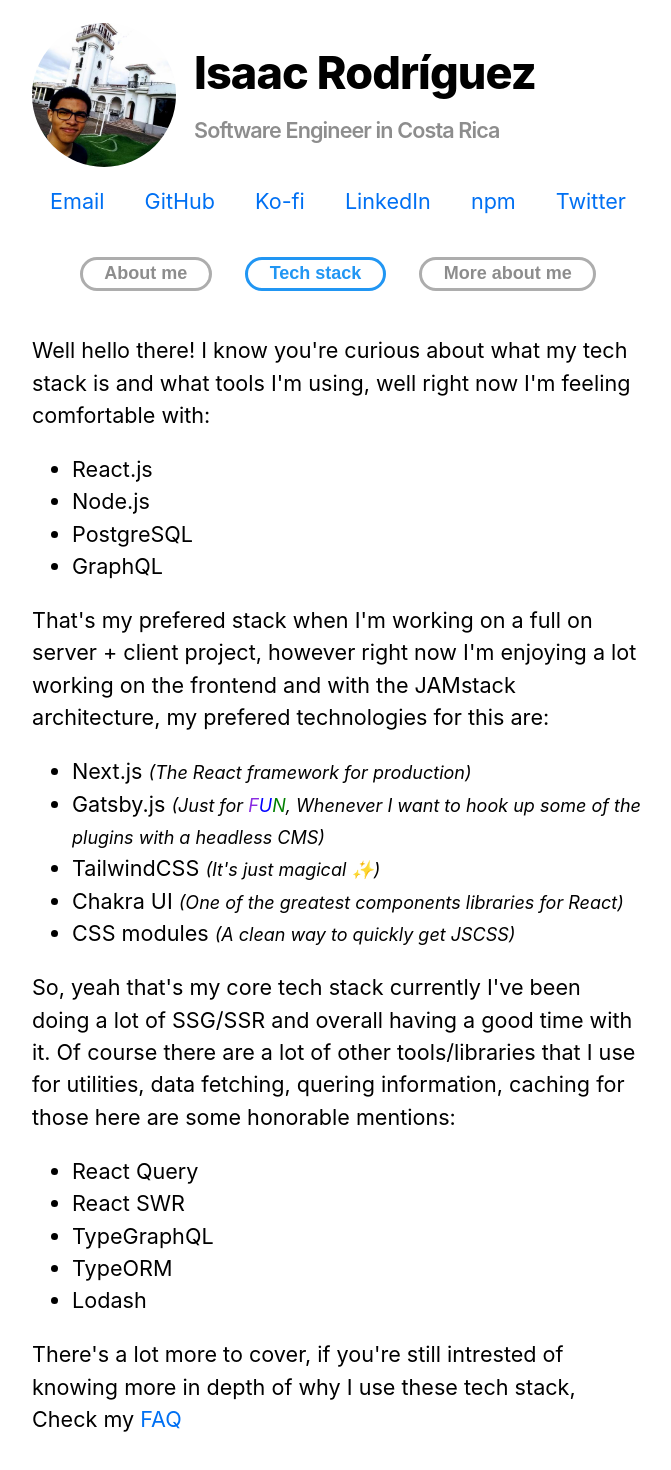
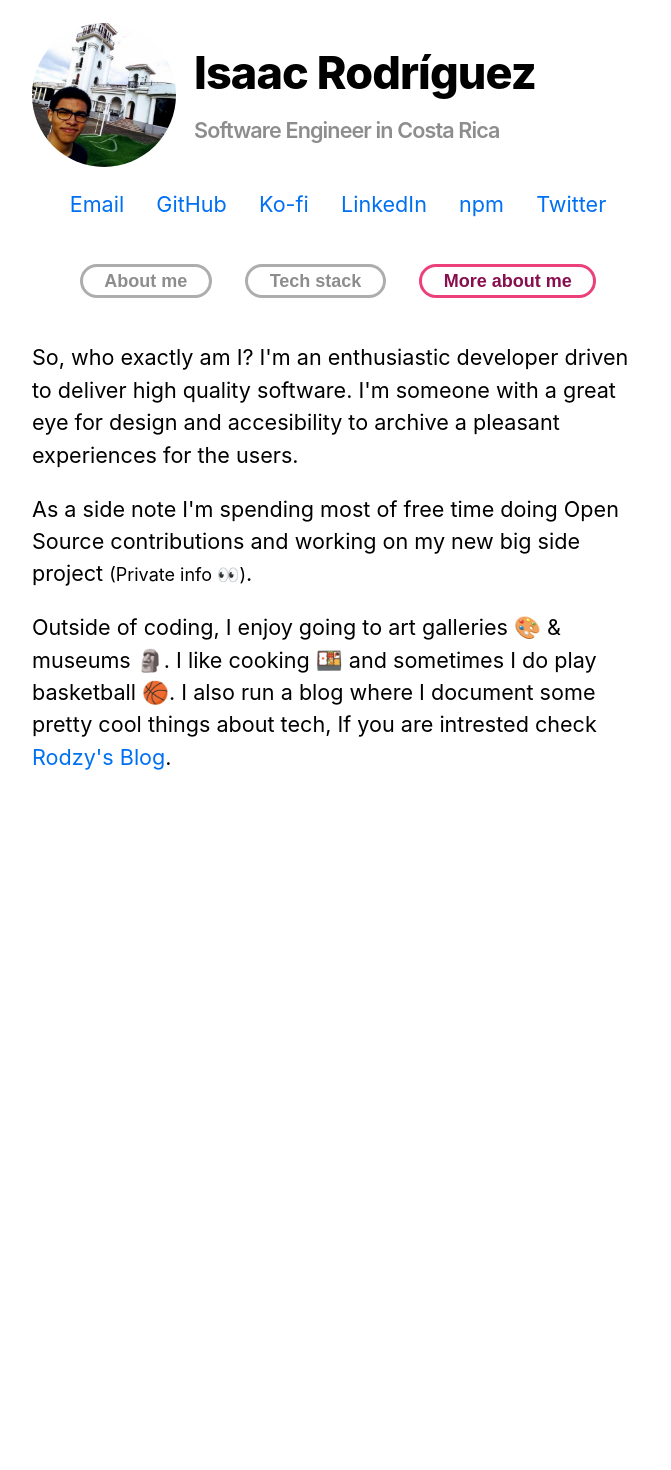
Before and after one commit to rodzy/2021, a Next.js app: page / in a window 1280 px wide. Shown: the part 96-1566 px from the top of the page, without its empty margins (302-973 px from the left). After the commit the page ends 977 px from the top, so only its background shows below. Built offline with nearby package versions, Linux system fonts and the light colour scheme.

Commit message:
Finished more about me section

```diff
--- a/pages/index.js
+++ b/pages/index.js
@@ -7,8 +7,8 @@
 
 const InitialState = {
   intro: false,
-  stack: true,
-  more: false,
+  stack: false,
+  more: true,
 };
 
 export default function Home() {
@@ -47,8 +47,8 @@
           <div className={utilStyles.buttonsContainer}>
             <button
               style={{
-                borderColor: intro ? "#673ab7" : "#adadad",
-                color: intro ? "#673ab7" : "#8d8d8d",
+                borderColor: intro ? "#EC407A" : "#adadad",
+                color: intro ? "#880E4F" : "#8d8d8d",
               }}
               className={utilStyles.microbuttons}
               onClick={() => dispatch({ type: "Intro" })}
@@ -57,8 +57,8 @@
             </button>
             <button
               style={{
-                borderColor: stack ? "#2196f3" : "#adadad",
-                color: stack ? "#2196f3" : "#8d8d8d",
+                borderColor: stack ? "#EC407A" : "#adadad",
+                color: stack ? "#880E4F" : "#8d8d8d",
               }}
               className={utilStyles.microbuttons}
               onClick={() => dispatch({ type: "Stack" })}
@@ -80,7 +80,7 @@
             <>
               <p>
                 Hey there! I'm a self taught modern web developer, currently
-                doing freelance work and focusing on getting a gig at a great
+                doing open source work and focusing on getting a gig at a great
                 company that highly values professionals.
               </p>
               <p>
@@ -155,10 +155,10 @@
               <p>
                 So, yeah that's my core tech stack currently I've been doing a
                 lot of SSG/SSR and overall having a good time with it. Of course
-                there are a lot of other tools/libraries that I use for
-                utilities, data fetching, quering information, caching for those
-                here are some honorable mentions:
+                there are a lot of other tools/libraries that I use for data
+                fetching, quering information, JavaScript utilities & more...
               </p>
+              <p>Here are some honorable mentions of tools that I use:</p>
               <ul>
                 <li>React Query</li>
                 <li>React SWR</li>
@@ -167,8 +167,8 @@
                 <li>Lodash</li>
               </ul>
               <p>
-                There's a lot more to cover, if you're still intrested of
-                knowing more in depth of why I use these tech stack, Check my{" "}
+                There's a lot more to cover, if you're still intrested on
+                knowing more in depth of why I use this tech stack, Check my{" "}
                 <Link href="/posts/faq">
                   <a>FAQ</a>
                 </Link>
@@ -177,17 +177,26 @@
           )}
           {more && (
             <>
-              <p>Boringggggg!!!!!!</p>
+              <p>
+                So, who exactly am I? I'm an enthusiastic developer driven to
+                deliver high quality software. I'm someone with a great eye for
+                design and accesibility to archive a pleasant experiences for
+                the users.
+              </p>
               <p>
                 As a side note I'm spending most of free time doing Open Source
-                contributions and just started my new big side project{" "}
+                contributions and working on my new big side project{" "}
                 <small>(Private info 👀)</small>.
               </p>
               <p>
-                If you are intrested on any of my work checkout my{" "}
-                <a href="https://github.com/rodzy">GitHub</a>, I'm very active
-                on there and I got some public and very intresting projects to
-                check out or even contribute to them.
+                Outside of coding, I enjoy going to art galleries 🎨 & museums
+                🗿. I like cooking 🍱 and sometimes I do play basketball 🏀. I
+                also run a blog where I document some pretty cool things about
+                tech, If you are intrested check{" "}
+                <Link href="/blog">
+                  <a>Rodzy's Blog</a>
+                </Link>
+                .
               </p>
             </>
           )}
--- a/styles/utils.module.css
+++ b/styles/utils.module.css
@@ -54,9 +54,9 @@
 .socialsContainer{
   display: flex;
   flex-wrap: wrap;
-  justify-content: space-between;
+  justify-content: space-around;
   align-items: center;
-  padding: 1rem;
+  padding: 1.2rem;
 }
 
 .buttonsContainer{
```
